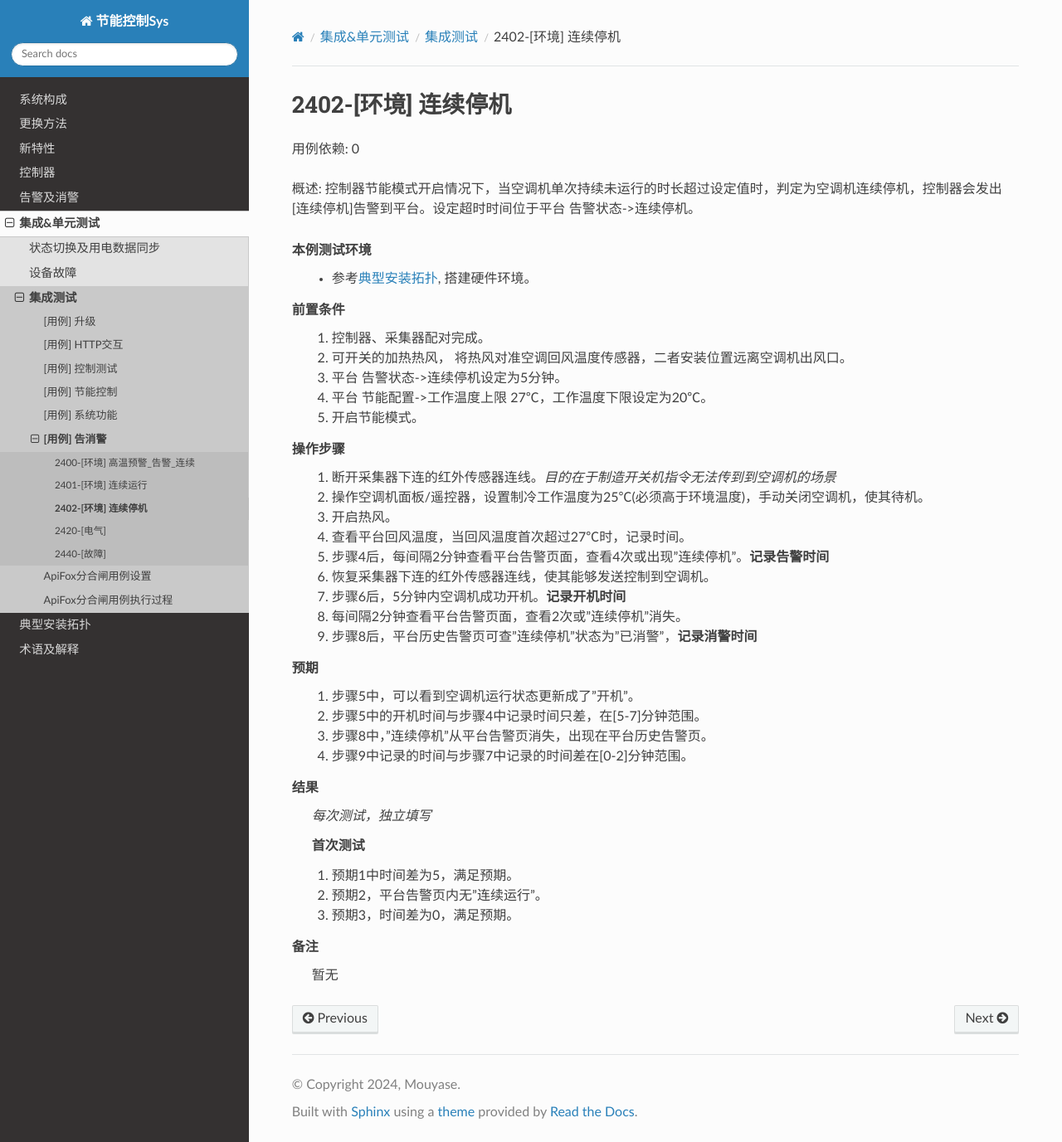
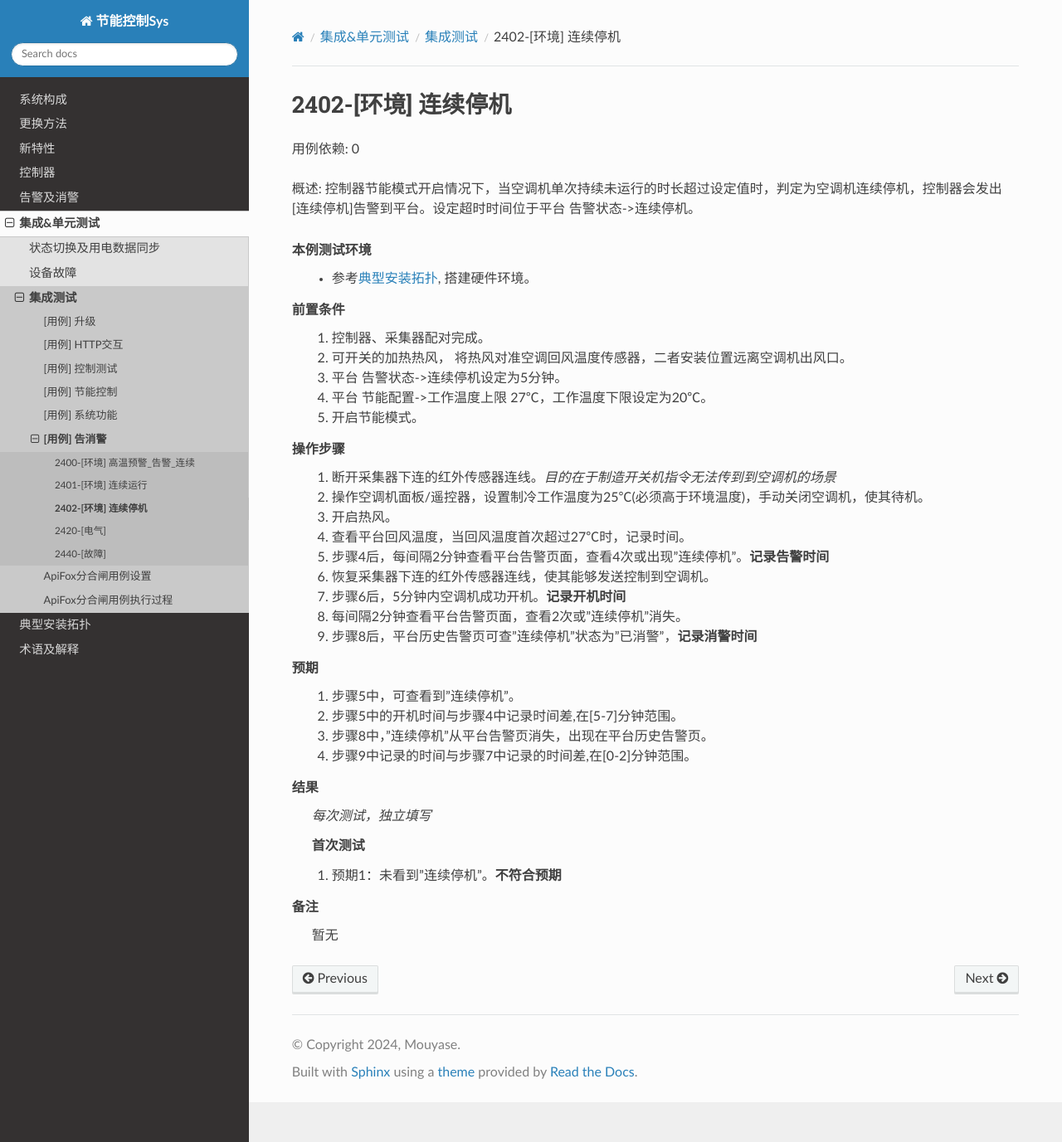
Before and after one commit to Muatrack/ControllerDocs, a Sphinx documentation site: the page built from docs/source/docs/testcase/functions/alerts/id-2402.rst, in a window 1280 px wide and 1377 px high. Shown: the whole window at 83% size. Built offline with Sphinx 7.4.7 and the Read the Docs theme 3.1.0, drawn with Linux system fonts in a browser that asks for light colours.

Commit message:
更新用例

```diff
--- a/docs/source/docs/testcase/functions/alerts/id-2402.rst
+++ b/docs/source/docs/testcase/functions/alerts/id-2402.rst
@@ -27,19 +27,17 @@
     9. 步骤8后，平台历史告警页可查"连续停机"状态为"已消警"，\ **记录消警时间**
 
 预期
-    1. 步骤5中，可以看到空调机运行状态更新成了"开机"。
-    2. 步骤5中的开机时间与步骤4中记录时间只差，在[5-7]分钟范围。
+    1. 步骤5中，可查看到"连续停机"。
+    2. 步骤5中的开机时间与步骤4中记录时间差,在[5-7]分钟范围。
     3. 步骤8中，"连续停机"从平台告警页消失，出现在平台历史告警页。
-    4. 步骤9中记录的时间与步骤7中记录的时间差在[0-2]分钟范围。
+    4. 步骤9中记录的时间与步骤7中记录的时间差,在[0-2]分钟范围。
 
 结果
     *每次测试，独立填写*
 
     **首次测试**
 
-    #. 预期1中时间差为5，满足预期。
-    #. 预期2，平台告警页内无"连续运行"。
-    #. 预期3，时间差为0，满足预期。
+    #. 预期1：未看到"连续停机"。\ **不符合预期**
 
 备注
     暂无
```
